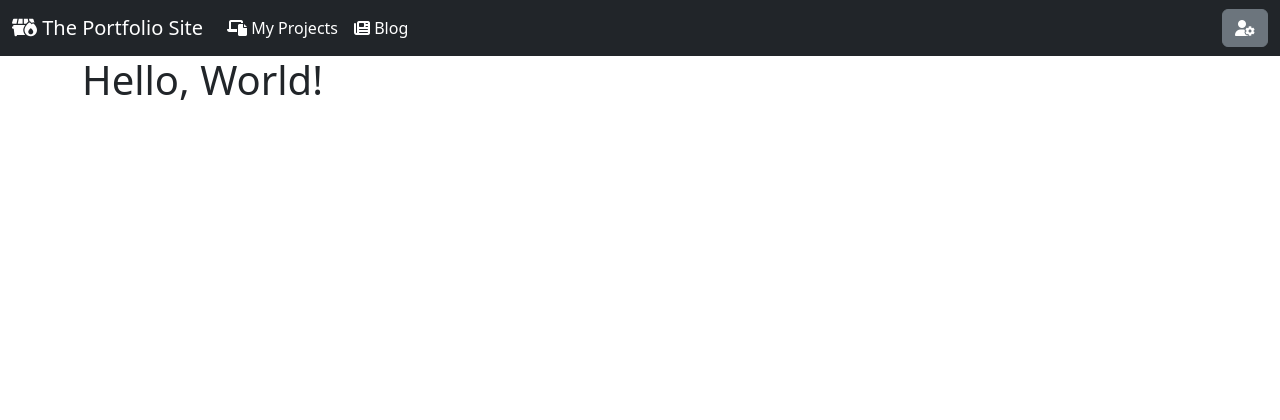
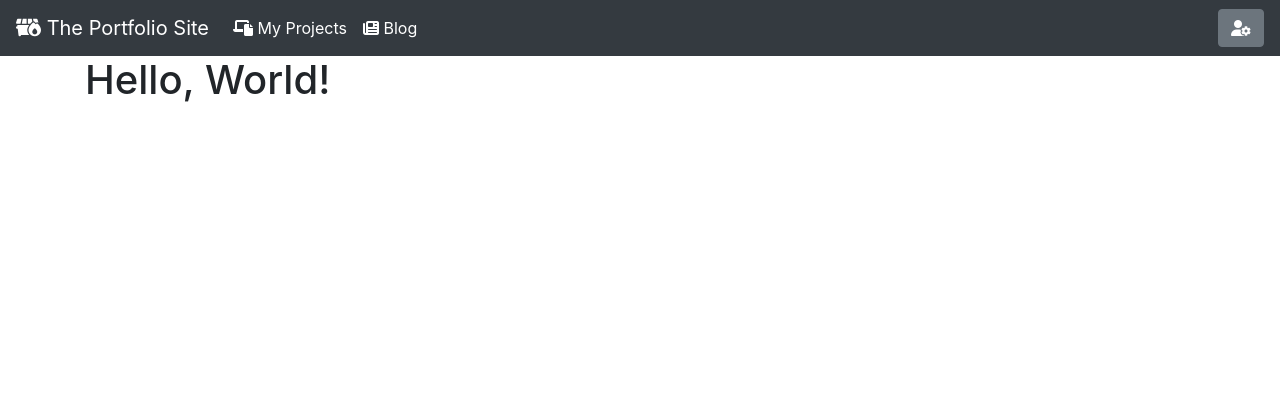
Before and after one commit to wrawka/portfolio-app, a Django app: page / in a window 1280 px wide. Shown: the top 420 px of the page. Run offline with Django 4.2, Linux system fonts and the light colour scheme; some libraries are stand-ins or nearby versions.

Commit message:
fixed base template imports

```diff
--- a/config/templates/base.html
+++ b/config/templates/base.html
@@ -5,31 +5,27 @@
     <meta name="viewport" content="width=device-width, initial-scale=1">
     <title>{% block title %}The Site{% endblock %}</title>
     <!-- Bootstrap -->
-    <link href="https://cdn.jsdelivr.net/npm/bootstrap@5.2.3/dist/css/bootstrap.min.css" rel="stylesheet" integrity="sha384-rbsA2VBKQhggwzxH7pPCaAqO46MgnOM80zW1RWuH61DGLwZJEdK2Kadq2F9CUG65" crossorigin="anonymous">
-    <script src="https://cdn.jsdelivr.net/npm/bootstrap@5.2.3/dist/js/bootstrap.bundle.min.js" integrity="sha384-kenU1KFdBIe4zVF0s0G1M5b4hcpxyD9F7jL+jjXkk+Q2h455rYXK/7HAuoJl+0I4" crossorigin="anonymous"></script>
-    <script src="https://code.jquery.com/jquery-3.6.0.min.js" integrity="sha256-/xUj+3OJU5yExlq6GSYGSHk7tPXikynS7ogEvDej/m4=" crossorigin="anonymous"></script>
-    <!-- FontAwesome -->
-    <script src="https://kit.fontawesome.com/62ce21f0ac.js" crossorigin="anonymous"></script>
+    <link rel="stylesheet" href="https://cdn.jsdelivr.net/npm/bootstrap@4.6.2/dist/css/bootstrap.min.css" integrity="sha384-xOolHFLEh07PJGoPkLv1IbcEPTNtaed2xpHsD9ESMhqIYd0nLMwNLD69Npy4HI+N" crossorigin="anonymous">
     {% load static %}
   </head>
   <body>
     <header>
-      <nav class="navbar navbar-expand-lg navbar-light bg-dark flex-lg-nowrap">
-        <div class="container-fluid">
+      <nav class="navbar navbar-expand-lg navbar-light bg-dark">
         <a class="navbar-brand text-white" href="#"><i class="fa-solid fa-dumpster-fire"></i>&nbsp;The Portfolio Site</a>
         <button class="navbar-toggler" type="button" data-toggle="collapse" data-target="#navbarSupportedContent" aria-controls="navbarSupportedContent" aria-expanded="false" aria-label="Toggle navigation">
           <span class="navbar-toggler-icon"></span>
         </button>
           <div class="collapse navbar-collapse" id="navbarSupportedContent">
             <ul class="navbar-nav mr-auto">
-              <li class="nav-item active">
+              <li class="nav-item">
                 <a class="nav-link text-white" href="{% url 'projects_index' %}"><i class="fa-solid fa-laptop-file"></i>&nbsp;My Projects</a>
               </li>
               <li class="nav-item">
-                <a class="nav-link text-white" href="/blog"><i class="fa-solid fa-newspaper"></i>&nbsp;Blog</a>
+                <a class="nav-link text-white" href="{% url 'blog_index' %}"><i class="fa-solid fa-newspaper"></i>&nbsp;Blog</a>
+              </li>
+              <li class="nav-item">
               </li>
             </ul>
-          </div>
             <a class="btn btn-secondary float-end" href="/admin" role="button"><i class="fas fa-user-cog"></i></a>
           </div>
       </nav>
@@ -38,9 +34,6 @@
       {% block content %}
       {% endblock %}
     </div>
-    {% block js %}
-    {% endblock %}
-  </body>
     <footer class="fixed-bottom bg-dark">
       <div class="container">
         <div class="row">
@@ -48,4 +41,13 @@
         </div>
       </div>
     </footer>
+    <!-- Bootstrap -->
+    <script src="https://cdn.jsdelivr.net/npm/jquery@3.5.1/dist/jquery.slim.min.js" integrity="sha384-DfXdz2htPH0lsSSs5nCTpuj/zy4C+OGpamoFVy38MVBnE+IbbVYUew+OrCXaRkfj" crossorigin="anonymous"></script>
+    <script src="https://cdn.jsdelivr.net/npm/popper.js@1.16.1/dist/umd/popper.min.js" integrity="sha384-9/reFTGAW83EW2RDu2S0VKaIzap3H66lZH81PoYlFhbGU+6BZp6G7niu735Sk7lN" crossorigin="anonymous"></script>
+    <script src="https://cdn.jsdelivr.net/npm/bootstrap@4.6.2/dist/js/bootstrap.min.js" integrity="sha384-+sLIOodYLS7CIrQpBjl+C7nPvqq+FbNUBDunl/OZv93DB7Ln/533i8e/mZXLi/P+" crossorigin="anonymous"></script>
+    <!-- FontAwesome -->
+    <script src="https://kit.fontawesome.com/62ce21f0ac.js" crossorigin="anonymous"></script>
+    {% block js %}
+    {% endblock %}
+  </body>
 </html>
```
Lines whose indentation alone changed are shown as unchanged.
